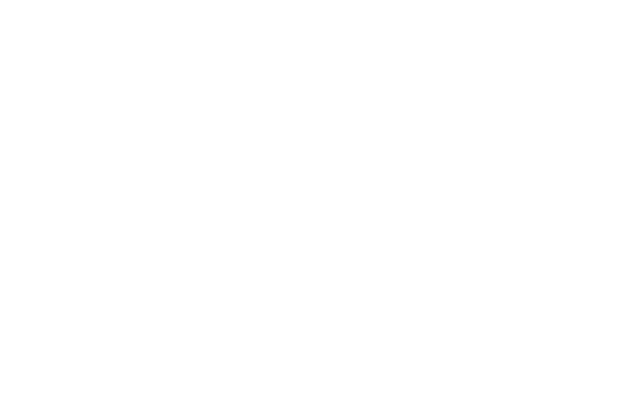
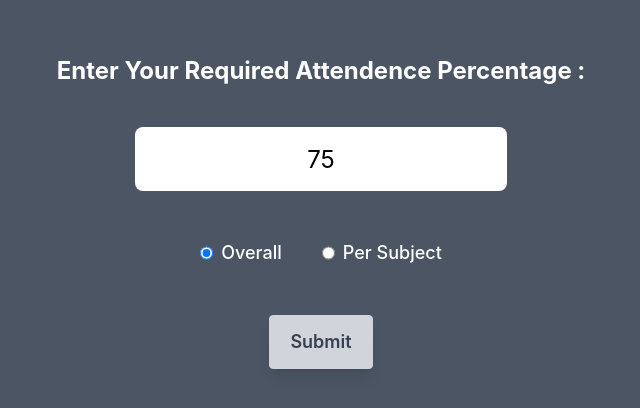
Before and after one commit to nameispuneeth/Attendence_Tracker, a React (Create React App) app in the folder client/: page /requirement in a window 1280 px wide. Before the commit this address had no page. Shown: the part 188-596 px from the top of the page, without its empty margins (319-959 px from the left). Built offline with nearby package versions, Linux system fonts and the light colour scheme.

Commit message:
ReqAttendence Page Addition

```diff
--- a/client/src/App.js
+++ b/client/src/App.js
@@ -2,6 +2,7 @@
 import Home from "./Components/Home";
 import Subjects from './Components/Subjects';
 import TimeTable from "./Components/TimeTable";
+import ReqAttendence from './Components/ReqAttendence';
 export default function App(){
   return(
     <BrowserRouter>
@@ -9,6 +10,7 @@
         <Route path="/" element={<Home/>}></Route>
          <Route path="/timetable" element={<TimeTable/>}></Route>
           <Route path="/manually" element={<Subjects/>}></Route>
+          <Route path="/requirement" element={<ReqAttendence/>}></Route>
       </Routes>
     </BrowserRouter>
   )
--- /dev/null
+++ b/client/src/Components/ReqAttendence.js
@@ -0,0 +1,33 @@
+import { useState } from "react"
+export default function ReqAttendence(){
+    const [num,setnum]=useState(75);
+
+    return(
+        <div className="h-screen bg-gray-600 flex flex-col justify-center items-center space-y-12">
+            <div className="flex flex-col justify-center items-center space-y-10">
+                <p className="text-white text-wrap text-2xl text-center font-bold">Enter Your Required Attendence Percentage : </p>
+                <input type="number" max={100} value={num} onChange={(e) => {
+                            if(e.target.value.length<=7 && e.target.value<=100) setnum(e.target.value);
+                        }
+                    }
+                    onKeyDown={(e) => {
+                        if (["e", "E", "+", "-"].includes(e.key)) {
+                        e.preventDefault();
+                        }
+                    }} className="h-16 text-center rounded-lg text-2xl no-spinner"></input>
+
+            </div>
+            <div className="flex space-x-10">
+                <div className="flex space-x-2">
+                    <input type="radio" name="attendence_type" className="cursor-pointer" defaultChecked/>
+                    <p className="text-white font-medium text-lg">Overall</p>
+                </div>
+                <div className="flex space-x-2">
+                    <input type="radio" name="attendence_type" className="cursor-pointer"/>
+                    <p className="text-white font-medium text-lg">Per Subject</p>
+                </div>
+            </div>
+            <button className="text-gray-700 border border-gray-300 bg-gray-300 shadow-lg px-5 py-3 text-lg rounded font-semibold">Submit</button>
+        </div>
+    )
+}
--- a/client/src/index.css
+++ b/client/src/index.css
@@ -1,6 +1,20 @@
 @tailwind base;
 @tailwind components;
 @tailwind utilities;
+@layer utilities {
+  /* Chrome, Safari, Edge, Opera */
+  .no-spinner::-webkit-inner-spin-button,
+  .no-spinner::-webkit-outer-spin-button {
+    -webkit-appearance: none;
+    margin: 0;
+  }
+
+  /* Firefox */
+  .no-spinner {
+    -moz-appearance: textfield;
+  }
+}
+
 body {
   margin: 0;
   font-family: -apple-system, BlinkMacSystemFont, 'Segoe UI', 'Roboto', 'Oxygen',
```
